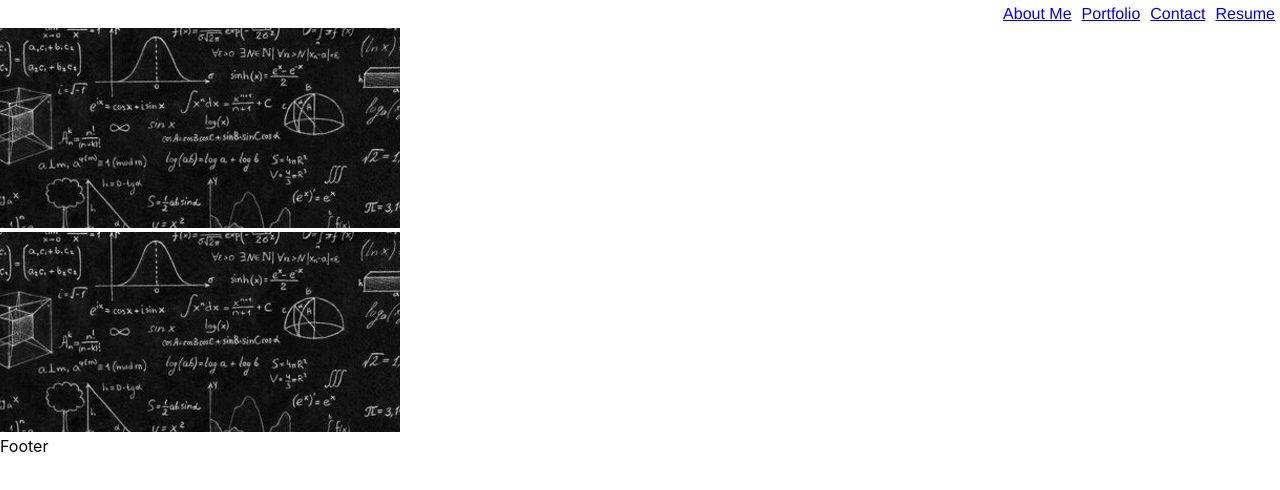
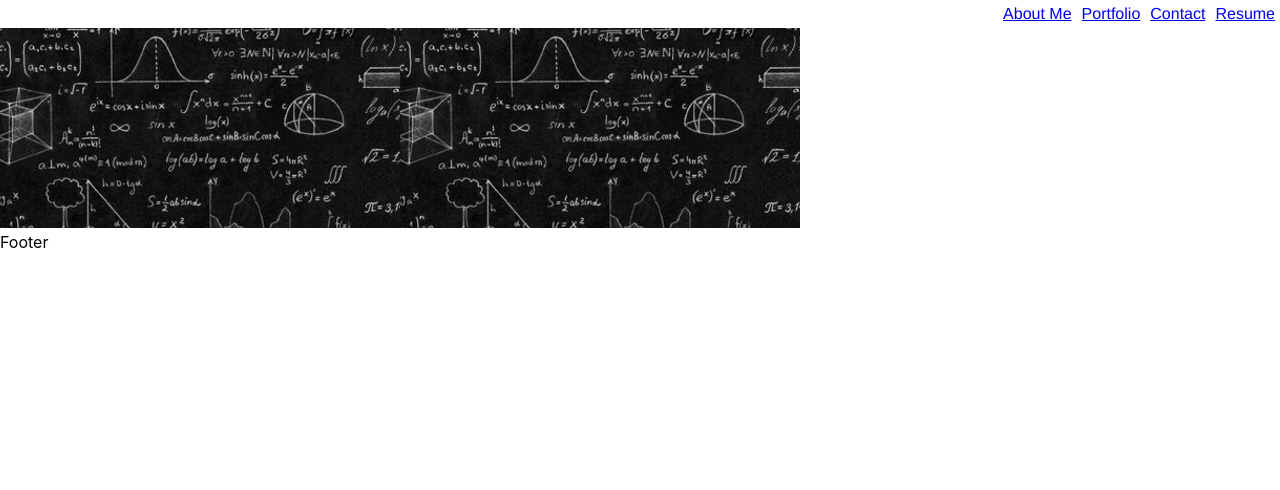
Before and after one commit to aknoedler/react-portfolio, a React (Create React App) app: page / in a window 1280 px wide. Both pictures are taken after a click on the element "Portfolio". Shown: the top 490 px of the page. Built offline with nearby package versions, Linux system fonts and the light colour scheme.

Commit message:
added detail cards

```diff
--- a/src/ProjectData.js
+++ b/src/ProjectData.js
@@ -1,6 +1,7 @@
 module.exports = [
     {
         title: "Placeholder One",
+        description: "First placeholder",
         imagePath: "images/placeholder.jpg",
         projectURL: "https://github.com/aknoedler",
         githubURL: "https://github.com/aknoedler"
@@ -8,6 +9,7 @@ module.exports = [
     {
         title: "Placeholder Two",
         imagePath: "images/placeholder.jpg",
+        description: "Second placeholder",
         projectURL: "https://github.com/aknoedler",
         githubURL: "https://github.com/aknoedler"
     }
--- a/src/components/views/Portfolio.js
+++ b/src/components/views/Portfolio.js
@@ -4,16 +4,24 @@ import Project from './Project';
 const ProjectData = require('../../ProjectData');
 
 export default function Portfolio() {
+
+  const styles = {
+    portfolioStyle: {
+
+    }
+  }
+
   return (
-    <div>
+    <div style={styles.portfolioStyle}>
       {
         ProjectData.map((project, i) => (
           <Project
-          key = {i}
-          title={project.title}
-          imagePath={project.imagePath}
-          projectURL={project.projectURL}
-          githubURL={project.githubURL}
+            key={i}
+            title={project.title}
+            description={project.description}
+            imagePath={project.imagePath}
+            projectURL={project.projectURL}
+            githubURL={project.githubURL}
           />
         ))
       }
--- a/src/components/views/Project.js
+++ b/src/components/views/Project.js
@@ -1,23 +1,50 @@
 import React from 'react';
 import Image from 'react-bootstrap/Image';
+import OverlayTrigger from 'react-bootstrap/OverlayTrigger';
+import Popover from 'react-bootstrap/Popover'
 
 export default function Project(
     {
         title,
+        description,
         imagePath,
         projectURL,
         githubURL
     }
 ) {
 
-    console.log(imagePath)
+    const styles = {
+        detailStyle: {
+
+        },
+        detailHeaderStyle: {
+
+        },
+        detailBodyStyle: {
+
+        },
+        imageStyle: {
+            cursor: 'pointer'
+        }
+    }
+
+    const details = (
+        <Popover style = {styles.detailStyle}>
+            <Popover.Header style = {styles.detailHeaderStyle} as="h3" href={projectURL}>{title}</Popover.Header>
+            <Popover.Body style = {styles.detailBodyStyle}>
+                <p>{description}</p>
+                <a href={githubURL}>github</a>
+            </Popover.Body>
+        </Popover>
+    )
 
     return (
-        <div>
+        <OverlayTrigger trigger="click" placement="bottom" overlay={details}>
             <Image
+            style={styles.imageStyle}
              src={imagePath}
              fluid/>
 
-        </div>
+        </OverlayTrigger>
     )
 }
```
